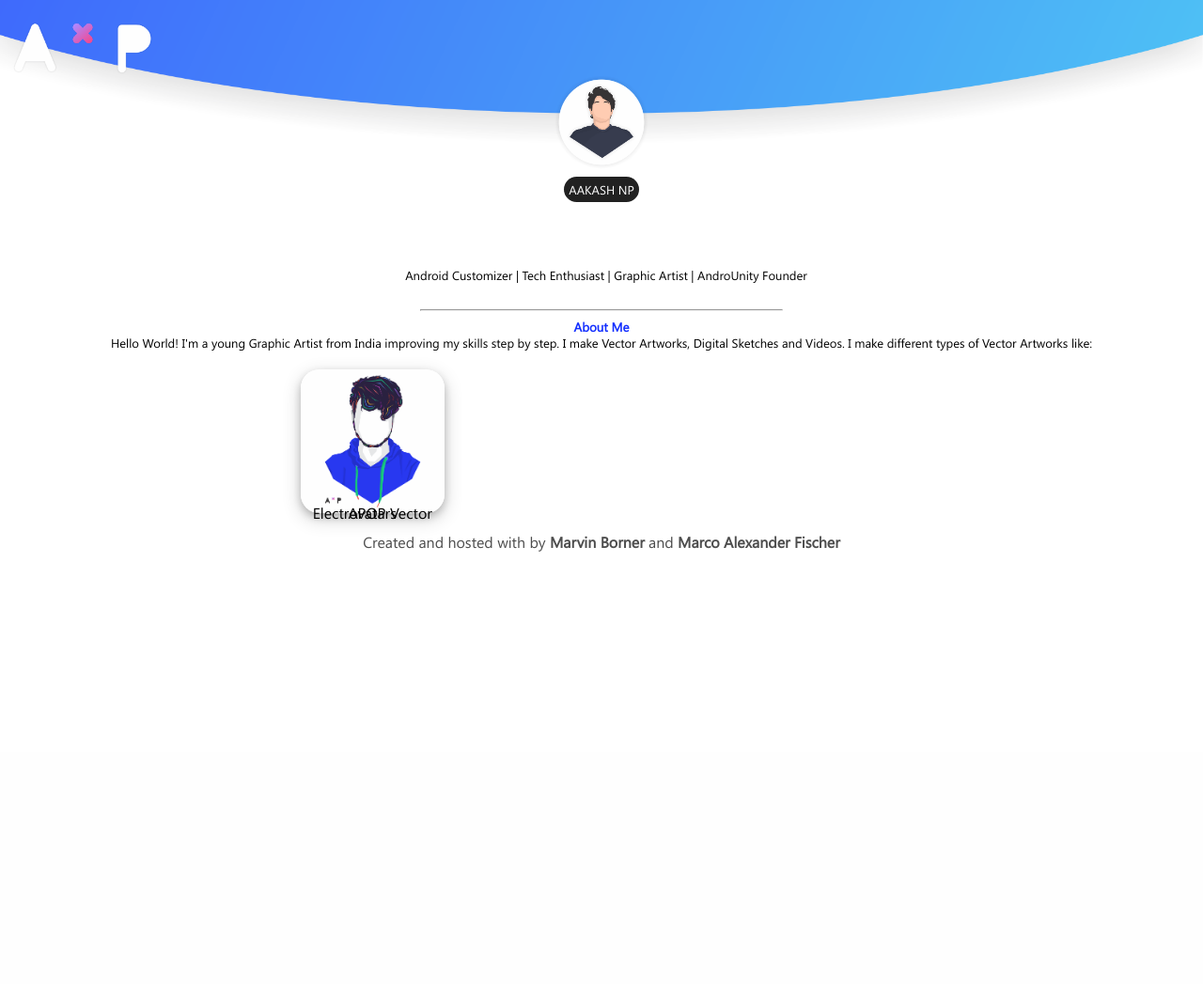
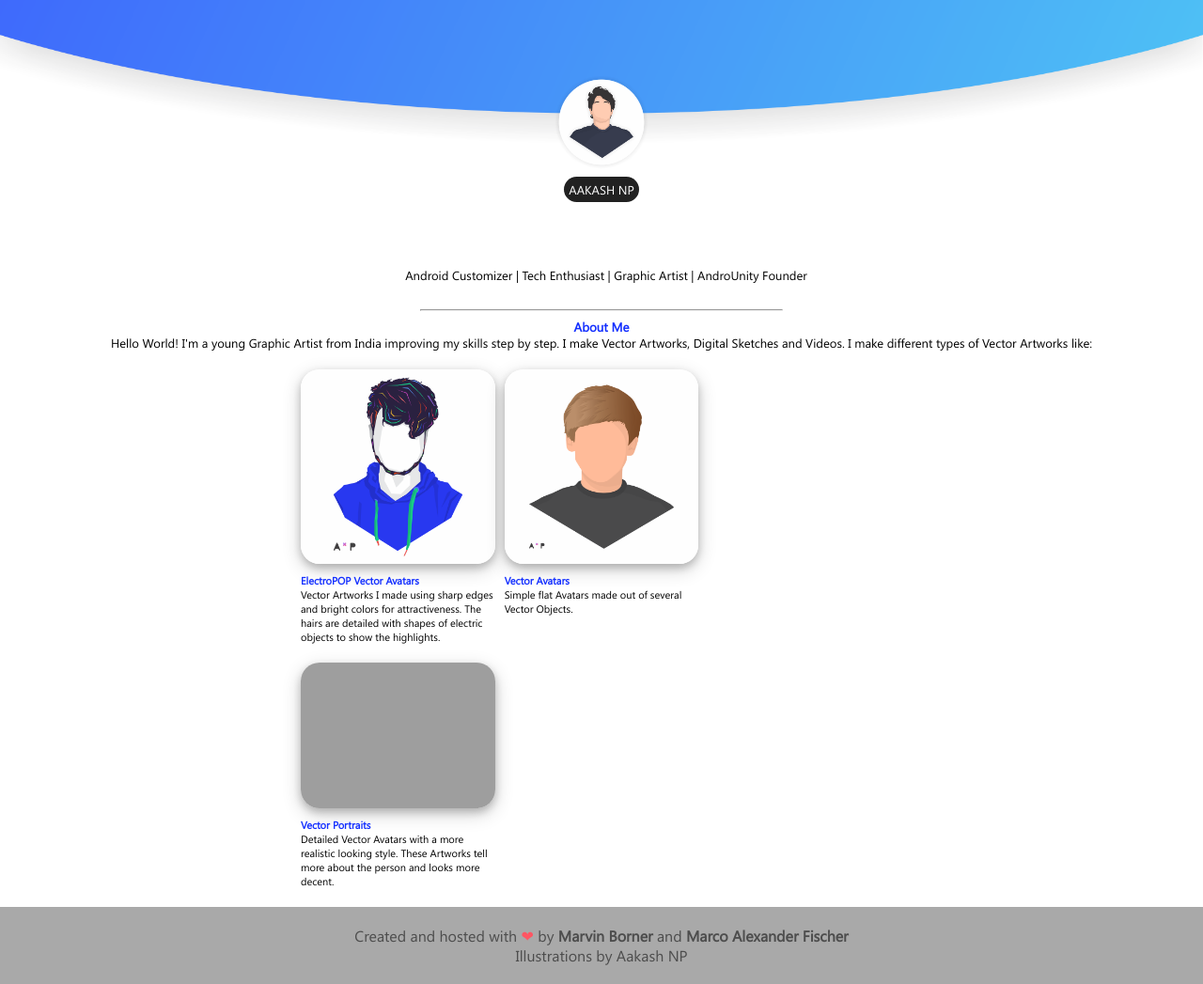
Before and after one commit to marvinborner/IcarusAp.Site, a PHP site: page / in a window 1280 px wide. Shown: the whole page at 94% size. Before the commit the page ends 587 px from the top, so only its background shows below. Run offline with PHP 8.4, Linux system fonts and the light colour scheme; grey boxes are pictures that could not be loaded.

Commit message:
Finished image grid + fixed some responsiveness issues

```diff
--- a/assets/css/main.css
+++ b/assets/css/main.css
@@ -36,7 +36,7 @@
 }
 
 html, body {
-    min-height: 100%;
+    min-height: 100vh;
     width: 100%;
     margin: 0;
     padding: 0;
@@ -67,6 +67,12 @@
     left: 0;
     width: 13vw;
     height: auto;
+}
+
+@media (min-width: 630px) {
+    .TopLeftLogo {
+        display: none;
+    }
 }
 
 .TopImage {
@@ -112,6 +118,10 @@
 /*
 About-text
  */
+.AboutOverview {
+    clear: both;
+}
+
 .AboutOverview ul {
     text-align: center;
     font-size: small;
@@ -158,18 +168,24 @@
     width: 50vw;
 }
 
+.ImageSubText {
+    font-size: 11px;
+    text-align: left;
+}
+
 .ImageGrid {
-    line-height: 0;
-    -webkit-column-count: 4;
+    height: auto;
+    -webkit-column-count: 3;
     -webkit-column-gap: 10px;
-    -moz-column-count: 4;
+    -moz-column-count: 3;
     -moz-column-gap: 10px;
-    column-count: 4;
+    column-count: 3;
     column-gap: 10px;
 }
 
 .ImageGrid img {
-    margin-top: 20px;
+    margin: 20px 0 10px 0;
+    object-fit: cover;
     width: 100% !important;
     height: auto !important;
     -webkit-border-radius: 20px;
@@ -178,11 +194,15 @@
     box-shadow: 0 4px 8px 0 rgba(0, 0, 0, 0.2), 0 6px 20px 0 rgba(0, 0, 0, 0.19);
 }
 
+.GridColumn {
+    display: inline-grid;
+}
+
 @media (max-width: 1000px) {
     .ImageGrid {
-        -moz-column-count: 3;
-        -webkit-column-count: 3;
-        column-count: 3;
+        -moz-column-count: 2;
+        -webkit-column-count: 2;
+        column-count: 2;
     }
 }
 
@@ -198,7 +218,9 @@
 Credits
  */
 .Credits {
-    margin: 20px;
+    margin-top: 20px;
+    padding: 20px;
+    background-color: darkgrey;
     color: #4d4d4d;
 }
 
@@ -208,6 +230,6 @@
     font-weight: bolder;
 }
 
-.Credits i {
-    color: red !important;
+.Credits .Heart {
+    color: #ff5663 !important;
 }
--- a/index.php
+++ b/index.php
@@ -13,7 +13,7 @@
 </head>
 <body>
 
-<div class="Main">
+<div class="HeaderWrapper">
     <img class="TopLeftLogo" src="assets/images/Logo.png">
 
     <img class="TopImage" src="assets/images/background_small.png" />
@@ -21,7 +21,6 @@
         <img src="assets/images/Aakash_avatar.png" alt="Aakash NP" />
         <div class="NameWrapper">Aakash NP</div>
     </div>
-
     <div class="AboutOverview">
         <ul>
             <li>Android Customizer</li>
@@ -29,6 +28,7 @@
             <li>Graphic Artist</li>
             <li>AndroUnity Founder</li>
         </ul>
+    </div>
 </div>
 
 <hr class="AboutDivider">
@@ -42,14 +42,44 @@
 
 <div class="MyWork">
     <div class="ImageGrid">
+        <div class="GridColumn">
             <img class="Work" src="assets/images/Rohit_pop_art.png" alt="Rohit">
-            <div class="ImageSubCaption">ElectroPOP Vector Avatars</div>
-            <div class="ImageSubText"></div>
+            <div class="ImageSubText SubTitle">ElectroPOP Vector Avatars</div>
+            <div class="ImageSubText">
+                Vector Artworks I made using sharp edges and bright colors for attractiveness.
+                The hairs are detailed with shapes of electric objects to show the highlights.
             </div>
         </div>
 
-    <div class="Credits">Created and hosted with <i class="fas fa-heart"></i> by <a href="https://marvinborner.me" target="_blank">Marvin Borner</a> and <a href="https://marcoalexanderfischer.de" target="_blank">Marco Alexander Fischer</a></div>
+        <div class="GridColumn">
+            <img class="Work" src="assets/images/Jon_portrait.png" alt="Jon">
+            <div class="ImageSubText SubTitle">Vector Portraits</div>
+            <div class="ImageSubText">
+                Detailed Vector Avatars with a more realistic looking style.
+                These Artworks tell more about the person and looks more decent.
+            </div>
+        </div>
 
+        <div class="GridColumn">
+            <img class="Work" src="assets/images/Marvin_avatar.png" alt="Marvin">
+            <div class="ImageSubText SubTitle">Vector Avatars</div>
+            <div class="ImageSubText">
+                Simple flat Avatars made out of several Vector Objects.
+            </div>
+        </div>
+
+    </div>
+</div>
+
+<div class="Credits">
+    Created and hosted with
+    <span class="Heart">❤</span>
+    by
+    <a href="https://marvinborner.me" target="_blank">Marvin Borner</a>
+    and
+    <a href="https://marcoalexanderfischer.de" target="_blank">Marco Alexander Fischer</a>
+    <br>
+    Illustrations by Aakash NP
 </div>
 
 <script src="https://code.jquery.com/jquery-3.3.1.min.js"></script>
```
Lines whose indentation alone changed are shown as unchanged.
